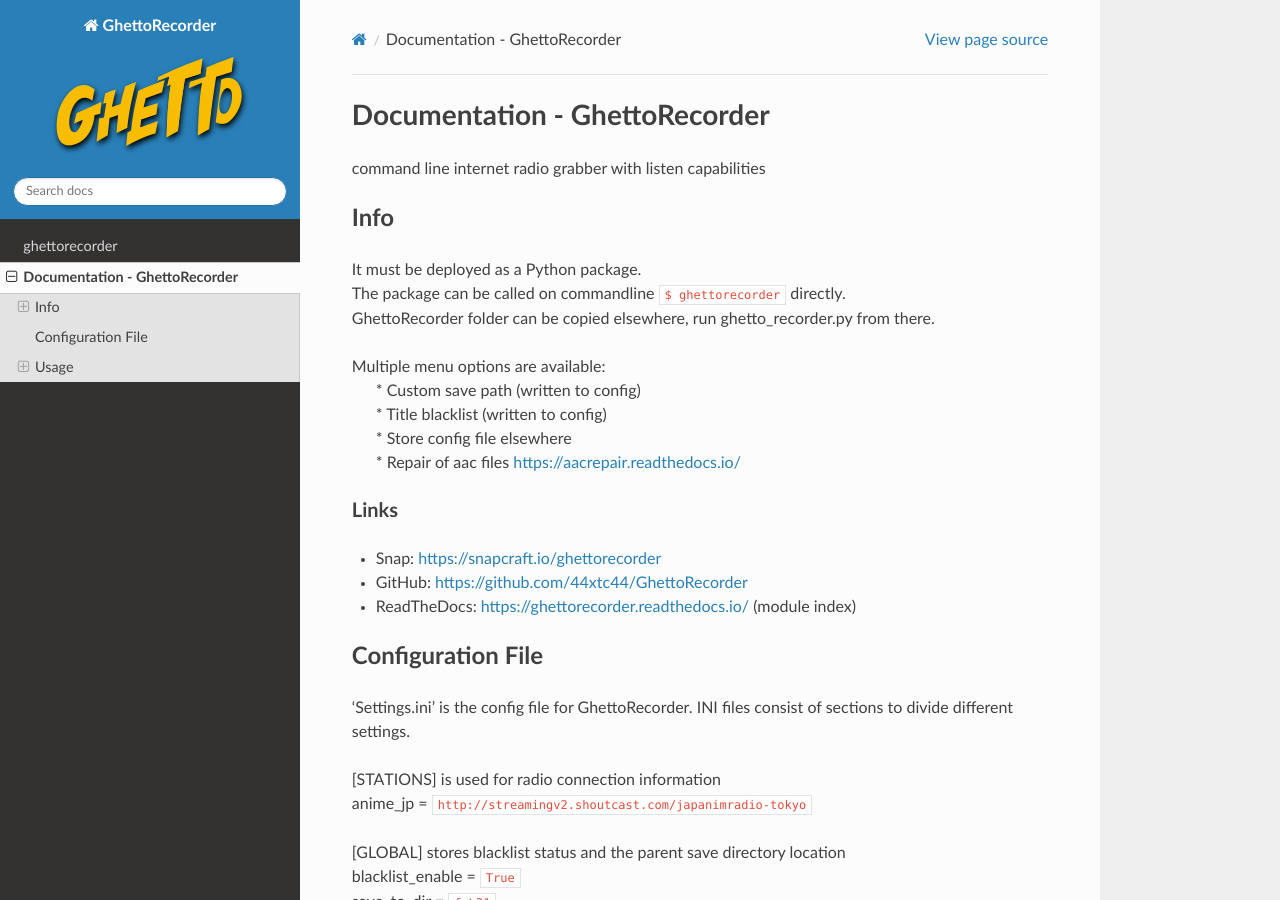
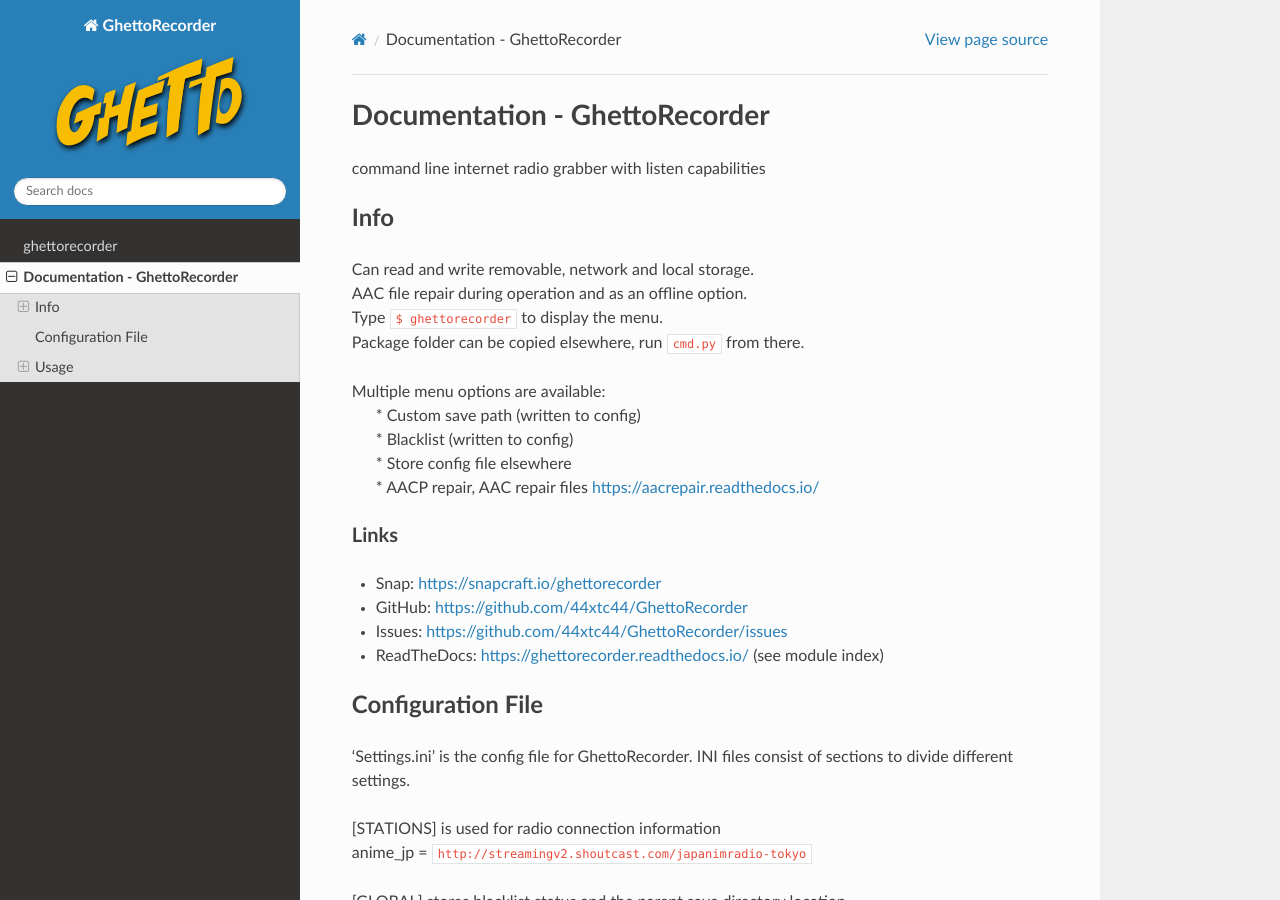
Before and after one commit to 44xtc44/GhettoRecorder, a Sphinx documentation site: the page built from docs/source/README.rst, in a window 1280 px wide and 900 px high. Built offline with Sphinx 7.4.7 and the Read the Docs theme 2.0.0, drawn with Linux system fonts in a browser that asks for light colours; some web fonts are replaced.

Commit message:
change info, add link for issues

```diff
--- a/docs/source/README.rst
+++ b/docs/source/README.rst
@@ -4,21 +4,23 @@
 
 Info
 ----
-| It must be deployed as a Python package.
-| The package can be called on commandline ``$ ghettorecorder`` directly.
-| GhettoRecorder folder can be copied elsewhere, run ghetto_recorder.py from there.
+| Can read and write removable, network and local storage.
+| AAC file repair during operation and as an offline option.
+| Type ``$ ghettorecorder`` to display the menu.
+| Package folder can be copied elsewhere, run ``cmd.py`` from there.
 |
 | Multiple menu options are available:
 |   * Custom save path (written to config)
-|   * Title blacklist  (written to config)
+|   * Blacklist (written to config)
 |   * Store config file elsewhere
-|   * Repair of aac files https://aacrepair.readthedocs.io/
+|   * AACP repair, AAC repair files https://aacrepair.readthedocs.io/
 
 Links
 ^^^^^
 * Snap: https://snapcraft.io/ghettorecorder
 * GitHub: https://github.com/44xtc44/GhettoRecorder
-* ReadTheDocs: https://ghettorecorder.readthedocs.io/ (module index)
+* Issues: https://github.com/44xtc44/GhettoRecorder/issues
+* ReadTheDocs: https://ghettorecorder.readthedocs.io/ (see module index)
 
 Configuration File
 ------------------
@@ -32,7 +34,6 @@
 | [GLOBAL] stores blacklist status and the parent save directory location
 | blacklist_enable = ``True``
 | save_to_dir = ``f:\31``
-
 
 Usage
 -----
```
Also changed, not shown: README.rst (+9 -8 lines).
